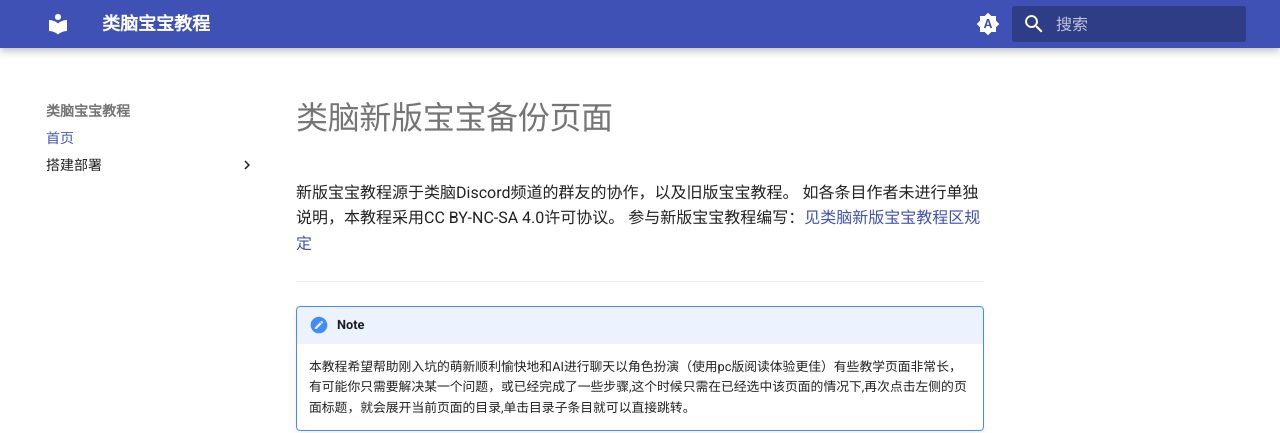
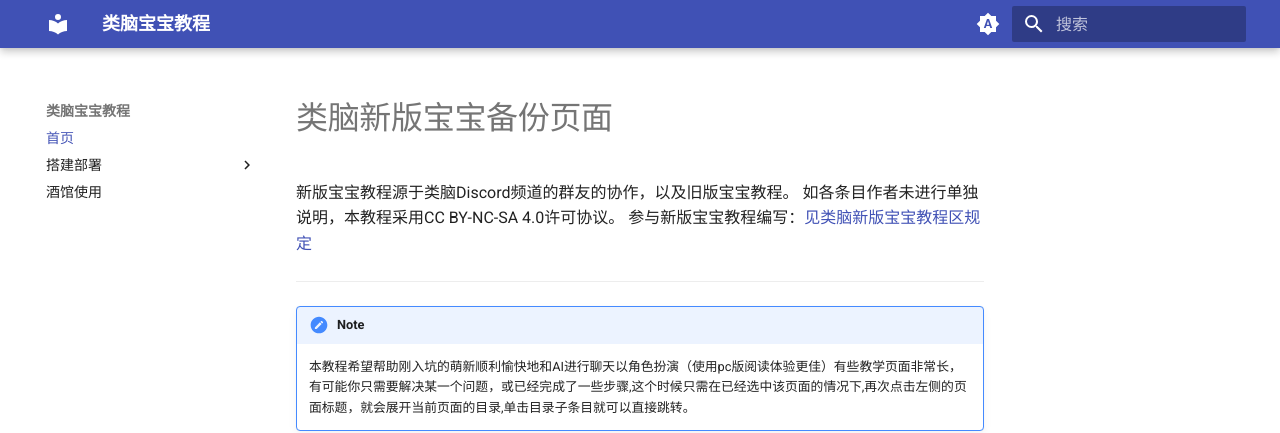
Before and after one commit to supmamamamma/baoleinao, an MkDocs documentation site: the page built from docs/index.md, in a window 1280 px wide. Shown: the top 433 px of the page. Built offline with MkDocs 1.6.1 and Material for MkDocs 9.7.7, drawn with Linux system fonts in a browser that asks for light colours.

Commit message:
酒馆介绍页面

```diff
--- a/mkdocs.yml
+++ b/mkdocs.yml
@@ -9,6 +9,8 @@ nav:
     - "通过 Github Desktop 在PC本地安装酒馆/Clewd/YouChat_Proxy": build/gitdesk.md
     - "VPS 云端部署酒馆与Clewd": build/vps.md
     - "傻瓜式图文教程:SillyTavern Docker 一键部署教程,开箱即用的容器版酒馆！": build/dock.md
+  - "酒馆使用":
+    - "首页": silly/index.md
 theme:
   name: material
   language: zh
```
Also changed, not shown: docs/silly/index.md (added, +1 -0 lines).
